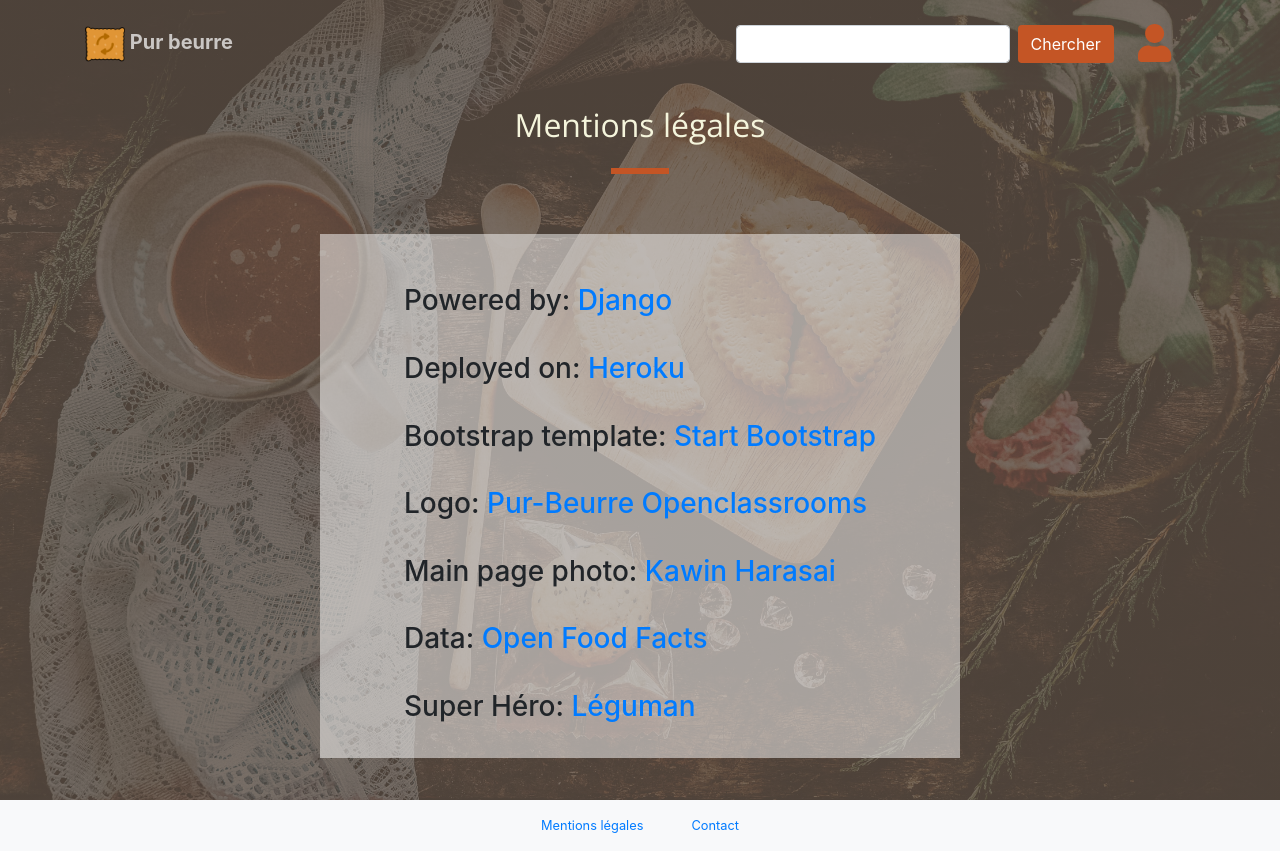
After one commit to Totobriac/PurBeurre, a Django app: page /mentions in a window 1280 px wide. The commit adds this page. Run offline with Django 3.2, Linux system fonts and the light colour scheme; some libraries are stand-ins or nearby versions; some web fonts are replaced.

Commit message:
mentions added

```diff
--- a/Pur-Beurre/finder/templates/finder/base.html
+++ b/Pur-Beurre/finder/templates/finder/base.html
@@ -28,7 +28,6 @@
                         </form>
                         {% block nav-style %}{% endblock %}
                         {% if user.is_authenticated %}
-                            <!-- <li class="nav-item px-2"><a class="top fas fa-carrot" href="#"></a></li> -->
                             <li class="nav-item px-3"><a href="{% url 'register:account' user.id %}" class='btn-top' role="button"><i class="top fas fa-carrot"></i></a></li>
                             <li class="nav-item px-3"><a href="/logout" class='btn-top' role="button"><i class="top fas fa-sign-out-alt"></i></a></li>
                         {% else %}
@@ -47,7 +46,10 @@
         </div>
         <div>
         <footer class="bg-light py-3">
-            <div class="container" style="overflow:auto"><div class="small text-center text-muted">Copyright © 2020 - Start Bootstrap</div></div>
+            <div class="d-flex flex-row justify-content-center" style="overflow:auto">
+                <div class="small text-center text-muted mr-5"><a href="/mentions">Mentions légales</a></div>
+                <div class="small text-center text-muted"><a href="/#bottom">Contact</a></div>
+            </div>
         </footer>
         </div>
 
--- /dev/null
+++ b/Pur-Beurre/finder/templates/finder/mentions.html
@@ -0,0 +1,44 @@
+{% extends 'finder/base.html' %}
+
+{% block content %}
+
+<header class="masthead">
+
+    <div class="col-lg-12">
+        <hr>
+        <h2 class="intro-text text-center" style="color: beige;">Mentions légales</h2>
+        <hr class="divider1 my-4"/>
+        <hr>
+        <hr>
+    </div>
+
+
+    <div class="container my-auto col-lg-6">
+        <div class="row" style="background-color:  rgba(255, 255, 255, 0.5);">
+           <div class="mx-auto pt-3 custom-color">
+               <hr>
+               <h3>Powered by: <a href="https://www.djangoproject.com/" target="_blank">Django</a></h6>
+               <hr>
+               <h3>Deployed on: <a href="https://www.heroku.com/" target="_blank">Heroku</a></h6>
+               <hr>
+               <h3>Bootstrap template: <a href="https://blackrockdigital.github.io/startbootstrap-creative/" target="_blank">Start Bootstrap</a></h6>
+               <hr>
+               <h3>Logo: <a href="https://company-82435.frontify.com/d/6Yy9WFJdtp8j/pur-beurre-style-guide#/elements-basiques/marque-et-logo" target="_blank">Pur-Beurre Openclassrooms</a></h6>
+               <hr>
+               <h3>Main page photo: <a href="https://unsplash.com/photos/k60JspcBwKE" target="_blank">Kawin Harasai</a></h6>
+               <hr>
+               <h3>Data: <a href="https://www.fr.openfoodfacts.com" target="_blank">Open Food Facts</a></h6>
+               <hr>
+               <h3>Super Héro: <a href="https://fr.wikipedia.org/wiki/L%C3%A9guman" target="_blank">Léguman</a></h6>
+               <hr>
+           </div>
+        </div>
+     </div>
+
+
+
+
+</header>
+
+
+{% endblock %}
--- a/Pur-Beurre/finder/views.py
+++ b/Pur-Beurre/finder/views.py
@@ -10,6 +10,10 @@
 # Create your views here.
 def index(request):
     template = loader.get_template('finder/main_page.html')
+    return HttpResponse(template.render(request=request))
+
+def mentions(request):
+    template = loader.get_template('finder/mentions.html')
     return HttpResponse(template.render(request=request))
 
 
--- a/Pur-Beurre/pur_beurre/urls.py
+++ b/Pur-Beurre/pur_beurre/urls.py
@@ -24,5 +24,6 @@
     path('finder/', include('finder.urls')),
     path('register/', v.register, name="register"),
     path('', include('django.contrib.auth.urls')),
-    path('register/', include('register.urls'))
+    path('register/', include('register.urls')),
+    path('mentions', views.mentions)
 ]
```
Also changed, not shown: Pur-Beurre/finder/templates/finder/main_page.html (+4 -3 lines), Pur-Beurre/finder/urls.py (line endings or trailing spaces).
